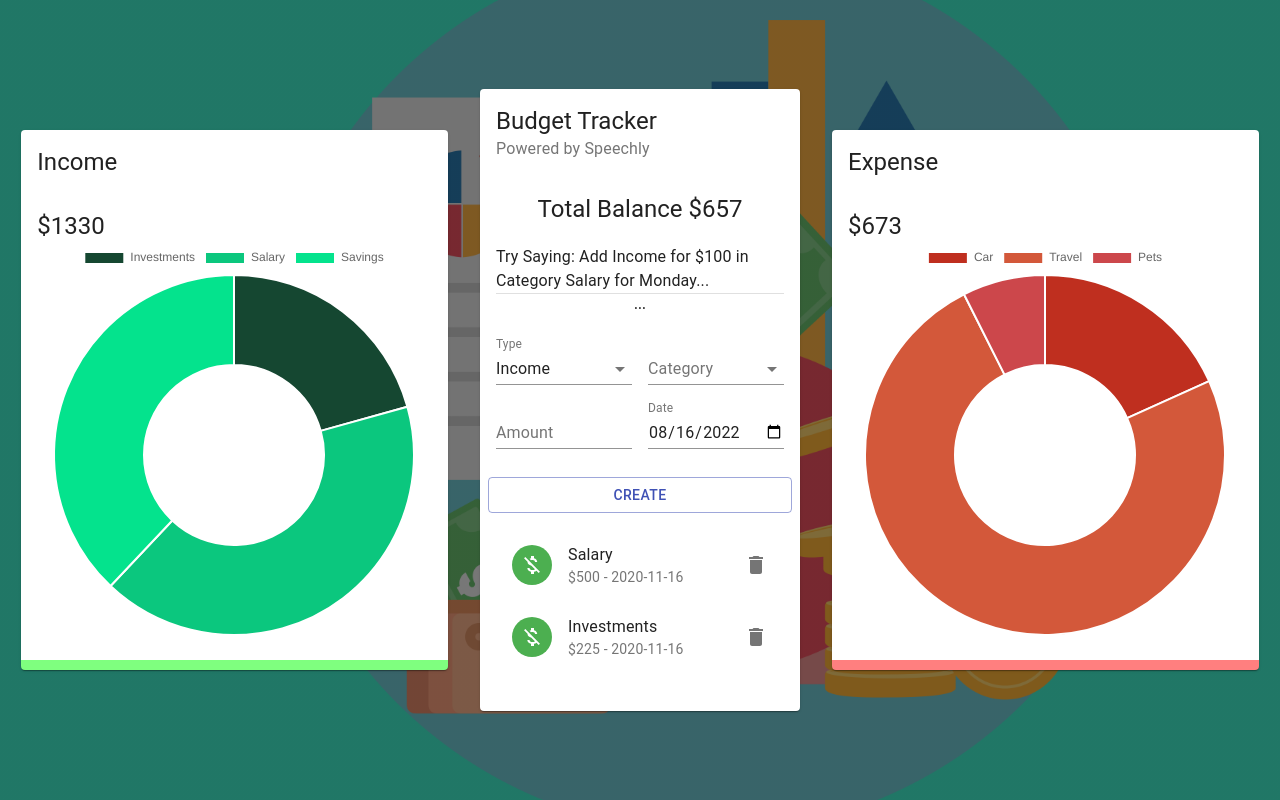
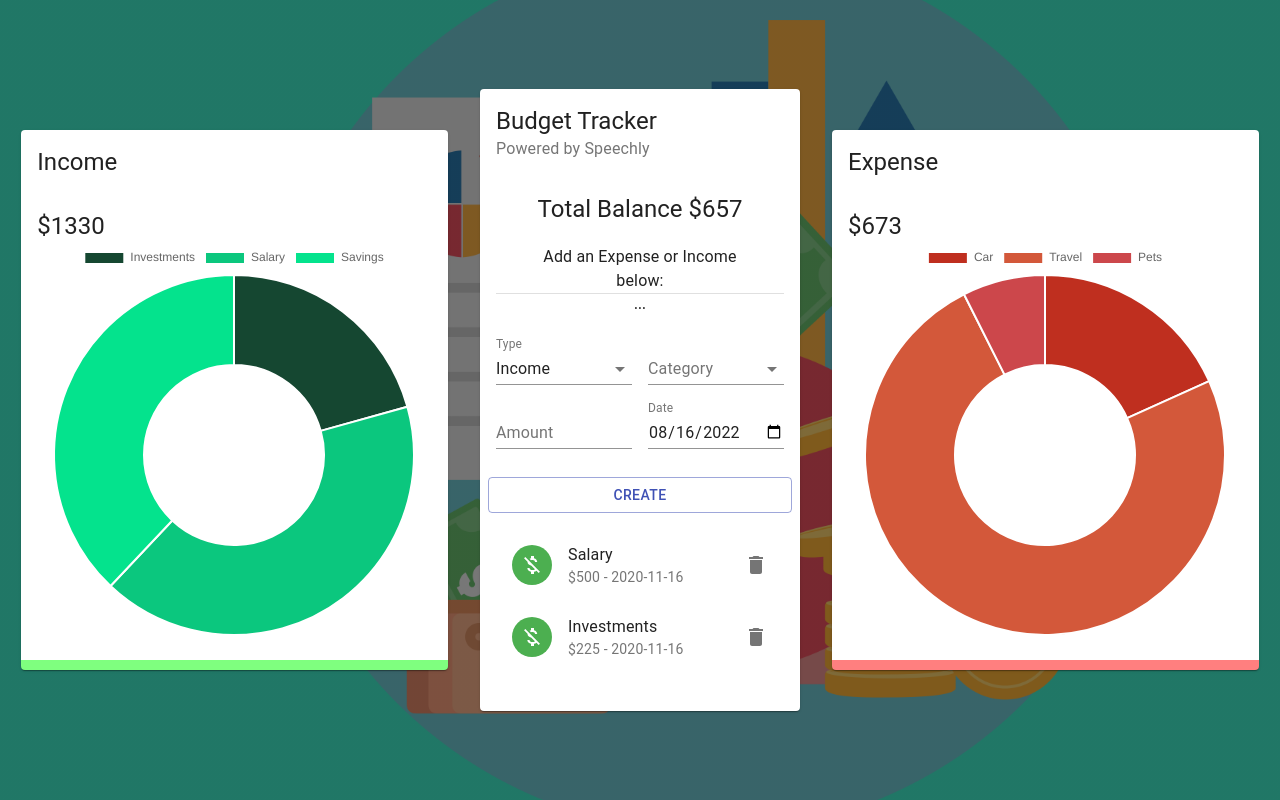
Before and after one commit to bajwass/Budget-Tracker, a React (Create React App) app: page / in a window 1280 px wide. Built offline with nearby package versions, Linux system fonts and the light colour scheme.

Commit message:
Info Card added

```diff
--- /dev/null
+++ b/src/components/InfoCard.jsx
@@ -0,0 +1,13 @@
+import React from 'react';
+
+
+const InfoCard = () => {
+  return (
+    <div elevation={3} style={{ textAlign: 'center', padding: '0 10%' }}>
+      Add an Expense or Income below:
+
+    </div>
+  );
+};
+
+export default InfoCard;
--- a/src/components/Main/Main.jsx
+++ b/src/components/Main/Main.jsx
@@ -5,6 +5,7 @@
 import useStyles from './styles';
 import Form from './Form/Form';
 import List from './List/List';
+import InfoCard from '../InfoCard';
 
 const Main = () => {
     const classes = useStyles();
@@ -16,8 +17,7 @@
         <CardContent>
             <Typography align="center" variant="h5">Total Balance ${balance}</Typography>
             <Typography variant="subtitle1" style={{ lineHeight: '1.5em', marginTop: '20px' }}>
-                {/* <InfoCard /> */}
-                Try Saying: Add Income for $100 in Category Salary for Monday...
+                <InfoCard />
             </Typography>
             <Divider />
             <Form />
```
